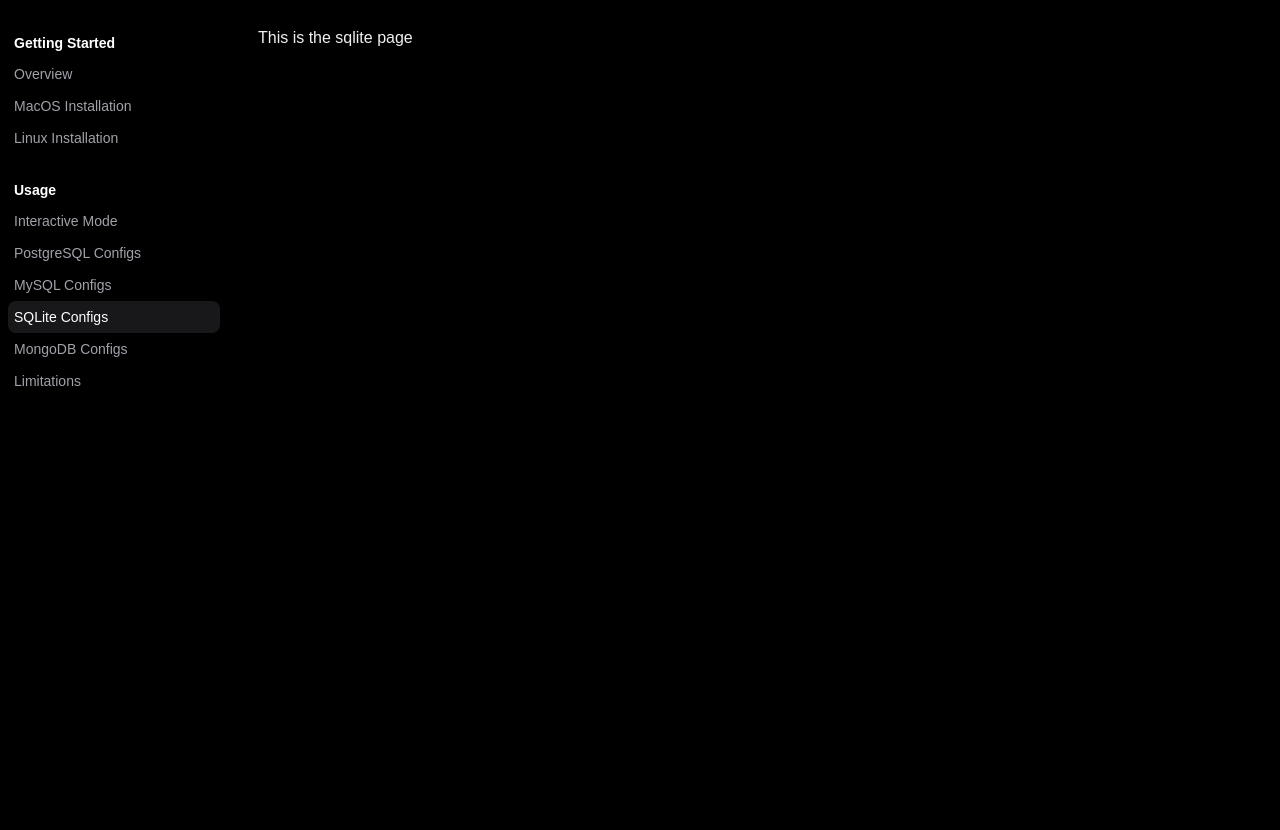
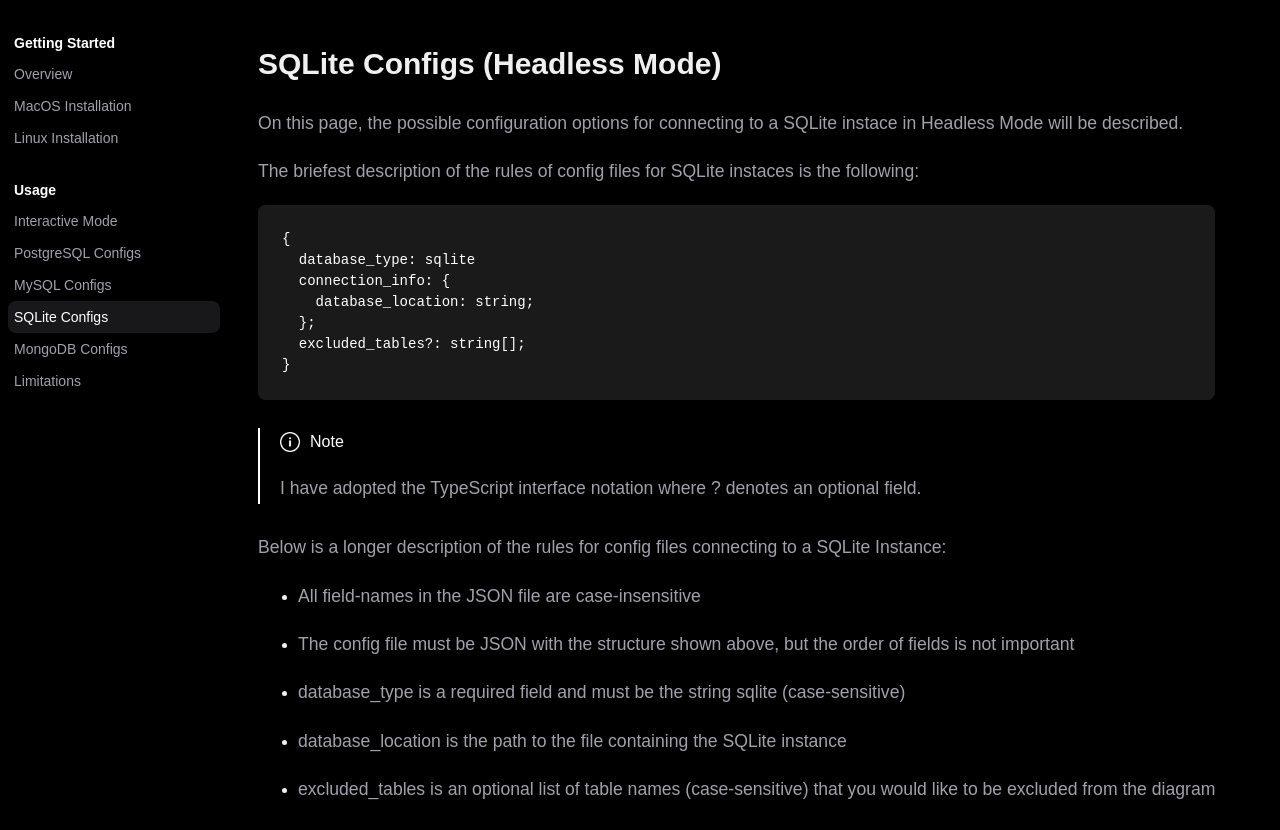
Before and after one commit to jamesdaniel3/auto-db-diagram-docs, a React (Vite) app in the folder frontend/: page /docs/usage/sqlite in a window 1280 px wide. Built offline with nearby package versions, Linux system fonts and the light colour scheme.

Commit message:
finished SQLite Config page

```diff
--- a/frontend/src/components/pages/SQLiteUsage.tsx
+++ b/frontend/src/components/pages/SQLiteUsage.tsx
@@ -1,7 +1,86 @@
+import "../../styles/Pages.css";
+import infoImage from "../../assets/images/info-black.png";
+
 export default function SQLiteUsage() {
+  const configString = `{
+  database_type: sqlite
+  connection_info: {
+    database_location: string;
+  };
+  excluded_tables?: string[];
+}`;
+
   return (
     <>
-      <p>This is the sqlite page</p>
+      <p className="page-title">SQLite Configs (Headless Mode)</p>
+      <p className="page-text">
+        {" "}
+        On this page, the possible configuration options for connecting to a
+        SQLite instace in Headless Mode will be described.
+      </p>
+      <p className="page-text">
+        The briefest description of the rules of config files for SQLite
+        instaces is the following:{" "}
+      </p>
+      <div className="config-code-container">
+        <pre className="config-code">
+          <code>{configString}</code>
+        </pre>
+      </div>
+      <div className="page-note-container" style={{ margin: "1.75em 0" }}>
+        <div className="note-top-line">
+          <img
+            className="info-image"
+            src={infoImage}
+            style={{ height: "20px", width: "20px" }}
+          />
+          <p className="page-note-label">Note</p>
+        </div>
+        <p className="page-text">
+          I have adopted the TypeScript interface notation where ? denotes an
+          optional field.
+        </p>
+      </div>
+      <p className="page-text">
+        Below is a longer description of the rules for config files connecting
+        to a SQLite Instance:{" "}
+      </p>
+      <ul>
+        <li>
+          <p className="page-text">
+            {" "}
+            All field-names in the JSON file are case-insensitive
+          </p>
+        </li>
+        <li>
+          <p className="page-text">
+            {" "}
+            The config file must be JSON with the structure shown above, but the
+            order of fields is not important
+          </p>
+        </li>
+        <li>
+          <p className="page-text">
+            {" "}
+            database_type is a required field and must be the string sqlite
+            (case-sensitive)
+          </p>
+        </li>
+        <li>
+          <p className="page-text">
+            {" "}
+            database_location is the path to the file containing the SQLite
+            instance
+          </p>
+        </li>
+        <li>
+          <p className="page-text">
+            {" "}
+            excluded_tables is an optional list of table names (case-sensitive)
+            that you would like to be excluded from the diagram
+          </p>
+        </li>
+      </ul>
     </>
   );
 }
```
